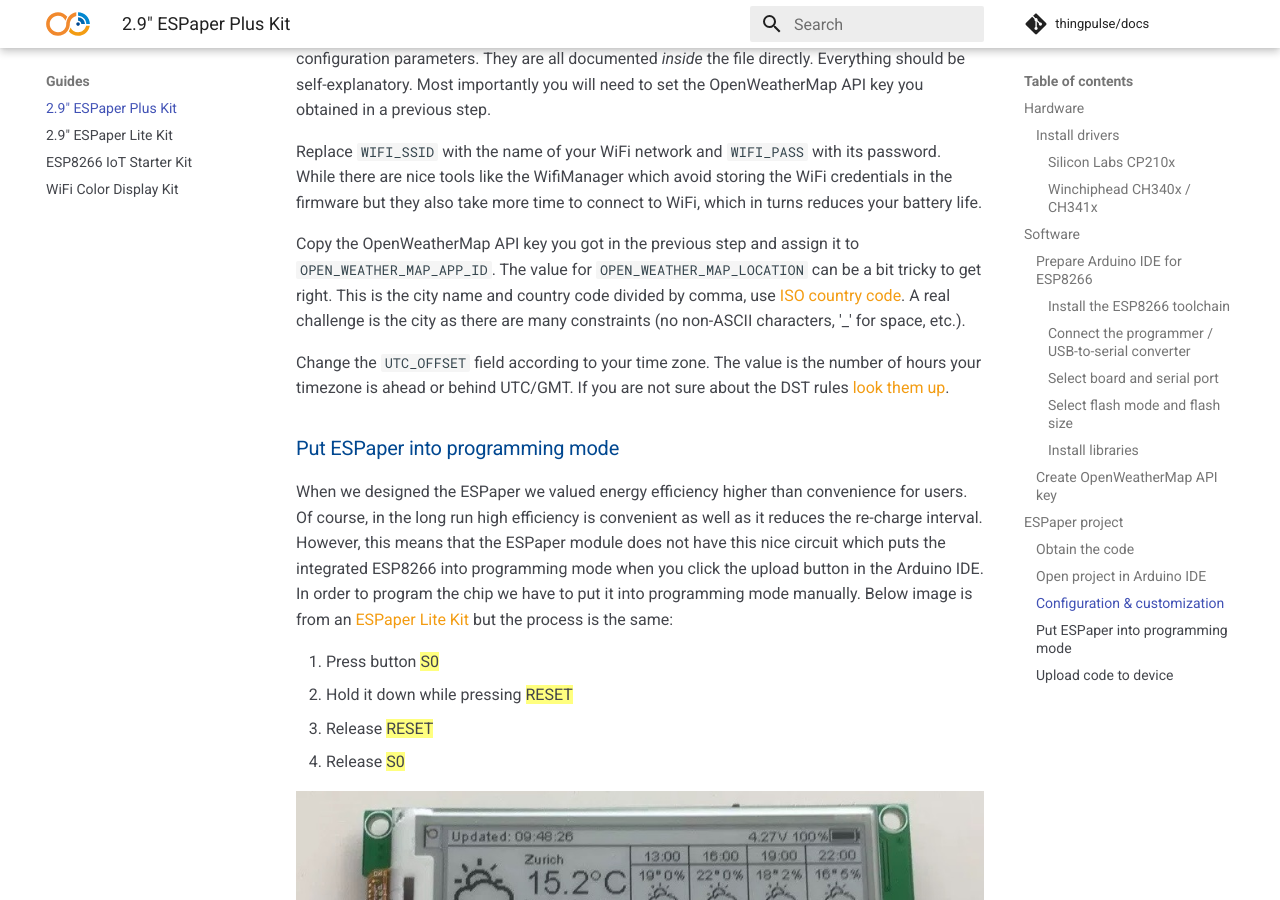
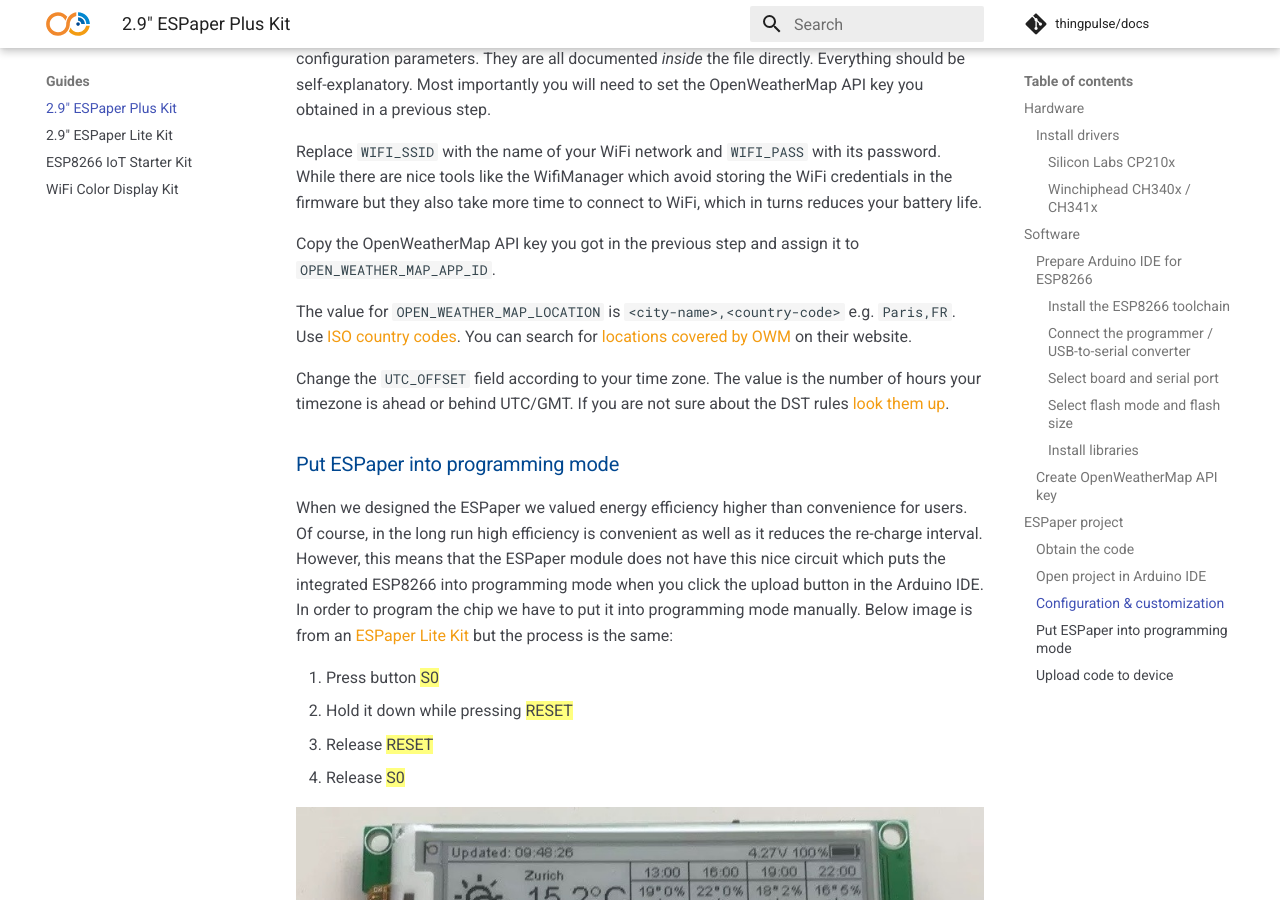
Before and after one commit to ThingPulse/docs, an MkDocs documentation site: the page built from docs/guides/espaper-plus-kit.md, in a window 1280 px wide and 900 px high, scrolled down 7907 px. Built offline with MkDocs 1.6.1 and Material for MkDocs 9.7.7, drawn with Linux system fonts in a browser that asks for light colours; comment, search, counter and statistics services are not loaded; old or Windows-style settings are respelled for this version of MkDocs.

Commit message:
Rephrase OWM location paragraph
Fixes #3

```diff
--- a/docs/guides/espaper-plus-kit.md
+++ b/docs/guides/espaper-plus-kit.md
@@ -104,8 +104,9 @@
 tools like the WifiManager which avoid storing the WiFi credentials in the firmware but they also take more time to
 connect to WiFi, which in turns reduces your battery life.
 
-Copy the OpenWeatherMap API key you got in the previous step and assign it to `OPEN_WEATHER_MAP_APP_ID`. The value for
-`OPEN_WEATHER_MAP_LOCATION` can be a bit tricky to get right. This is the city name and country code divided by comma, use [ISO country code](https://en.wikipedia.org/wiki/ISO_3166). A real challenge is the city as there are many constraints (no non-ASCII characters, '_' for space, etc.).
+Copy the OpenWeatherMap API key you got in the previous step and assign it to `OPEN_WEATHER_MAP_APP_ID`.
+
+The value for `OPEN_WEATHER_MAP_LOCATION` is `<city-name>,<country-code>` e.g. `Paris,FR`. Use [ISO country codes](https://en.wikipedia.org/wiki/ISO_3166). You can search for [locations covered by OWM](https://openweathermap.org/find?q=) on their website.
 
 Change the `UTC_OFFSET` field according to your time zone. The value is the number of hours your timezone is ahead
 or behind UTC/GMT. If you are not sure about the DST rules [look them up](https://en.wikipedia.org/wiki/Daylight_saving_time_by_country).
```
